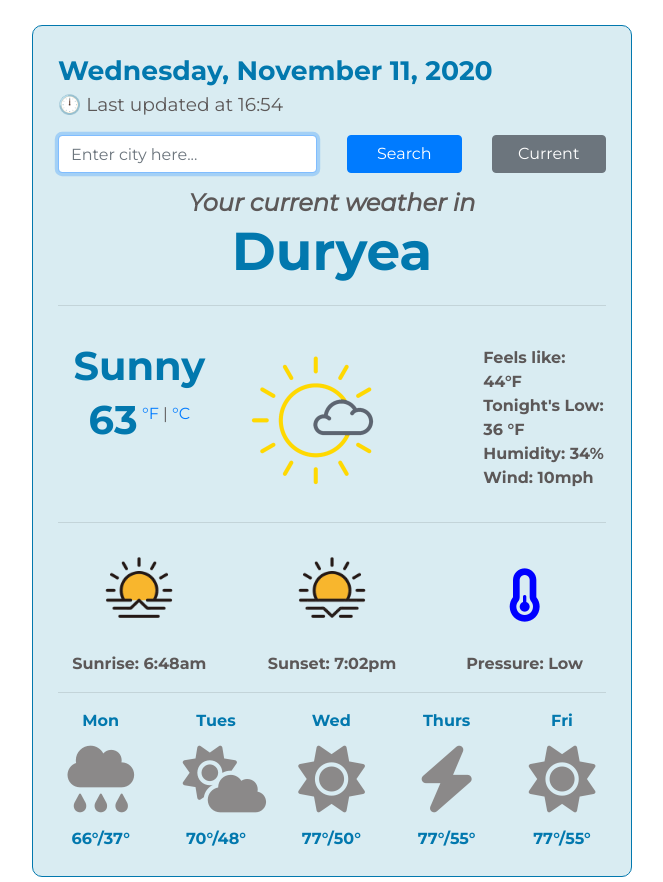
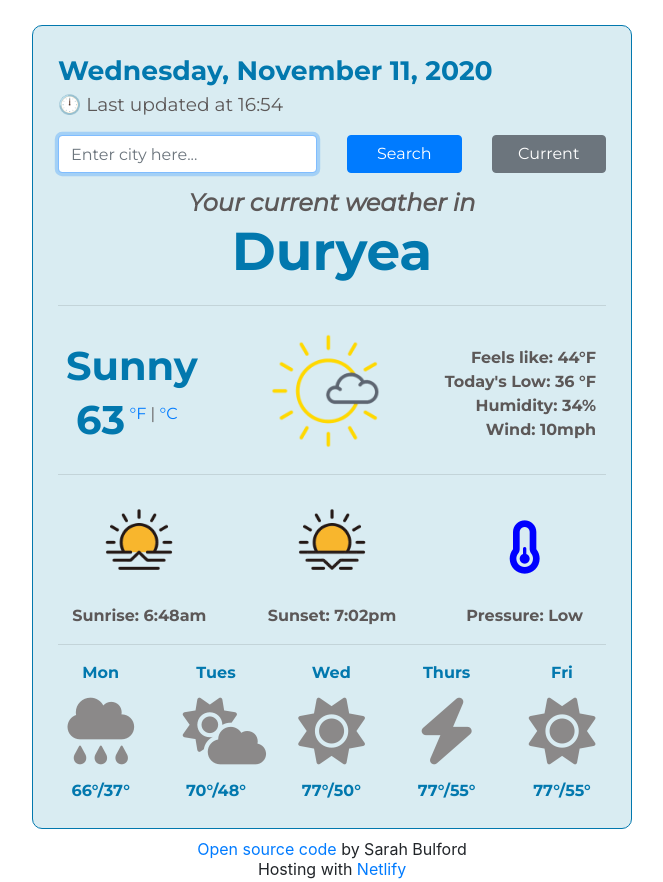
Before and after one commit to Sbulford35/My-WeatherApp, a plain HTML site: page index.html in a window 1280 px wide. Shown: the top 882 px of the page, without its empty margins (308-971 px from the left). Drawn offline with nearby package versions, Linux system fonts and the light colour scheme.

Commit message:
Adjusted spacing

```diff
--- a/index.html
+++ b/index.html
@@ -23,6 +23,7 @@
   </head>
   <body>
     <div class="container">
+      <div class="weather-app-wrapper">
         <div class="weather-app">
           <p><span class="today">Sun, September 27, 2020</span><br/>
           <span class="time">
@@ -51,10 +52,11 @@
           <div class="row">
             <div class="col-4" id="current-sky">
                 <span class="mostly" id="mostly">Sunny</span>
+            <br />
                 <span class="temperature" id="temperature"> <strong>63</strong></span><span class="units">
                   <a href="#" id="fahrenheit-link"> °F </a> | <a href="#" id="celsius-link"> °C </a></span>
                 </div>
-        <div class="col-4">
+        <div class="col-3">
               <img
                 src="images/mostlysunny.png"
                 alt="mostlysunny"
@@ -63,10 +65,10 @@
                 id="duryea-sun"
               />
             </div>
-            <div class="col-4">
+            <div class="col-5">
               <ul class=main-list id="current-list">
                 <li class="feel" id="feel">Feels like: 44°F</li>
-                <li class = "low" id="low">Tonight's Low: 36 °F</li>
+                <li class = "low" id="low">Today's Low: 36 °F</li>
                 <li class = "humidity" id="humidity">Humidity: 34%</li>
                 <li class="wind" id="wind">Wind: 10mph</li>
               </ul>
@@ -116,6 +118,7 @@
             <p><a href="https://github.com/Sbulford35/My-WeatherApp">Open source code</a> by Sarah Bulford <br />
             Hosting with  <a href="https://www.netlify.com">Netlify</a></p>
           </footer>
+          </div>
         </div>
       </div>
     </div>
--- a/src/style.css
+++ b/src/style.css
@@ -80,12 +80,15 @@ i.fa-thermometer-quarter {
 }
 
 ul.main-list {
-  text-align: left;
+  text-align: right;
+  margin-right: 10px;
+  margin-left: -30px;
 }
 
 img.duryeasun {
-  width: 200px;
-  margin-left: -35px;
+  width: 175px;
+  margin-left: -10px;
+  margin-top: -20px;
 }
 
 .today {
@@ -109,6 +112,7 @@ img.duryeasun {
   margin: 25px auto;
   max-width: 600px;
   padding: 25px;
+  margin-bottom: 10px;
 }
 
 .col-4 {
@@ -133,16 +137,17 @@ img.duryeasun {
   font-size: 30pt;
   font-weight: bold;
   line-height: 50pt;
+  position: relative;
+  margin-left: -25px;
 }
 
 .mostly {
-  text-align: left;
   color: #0278ae;
   font-size: 30pt;
   font-weight: bold;
   line-height: 30pt;
   position: relative;
-  margin-left: 0px;
+  margin-left: -15px;
 }
 
 .units {
```
